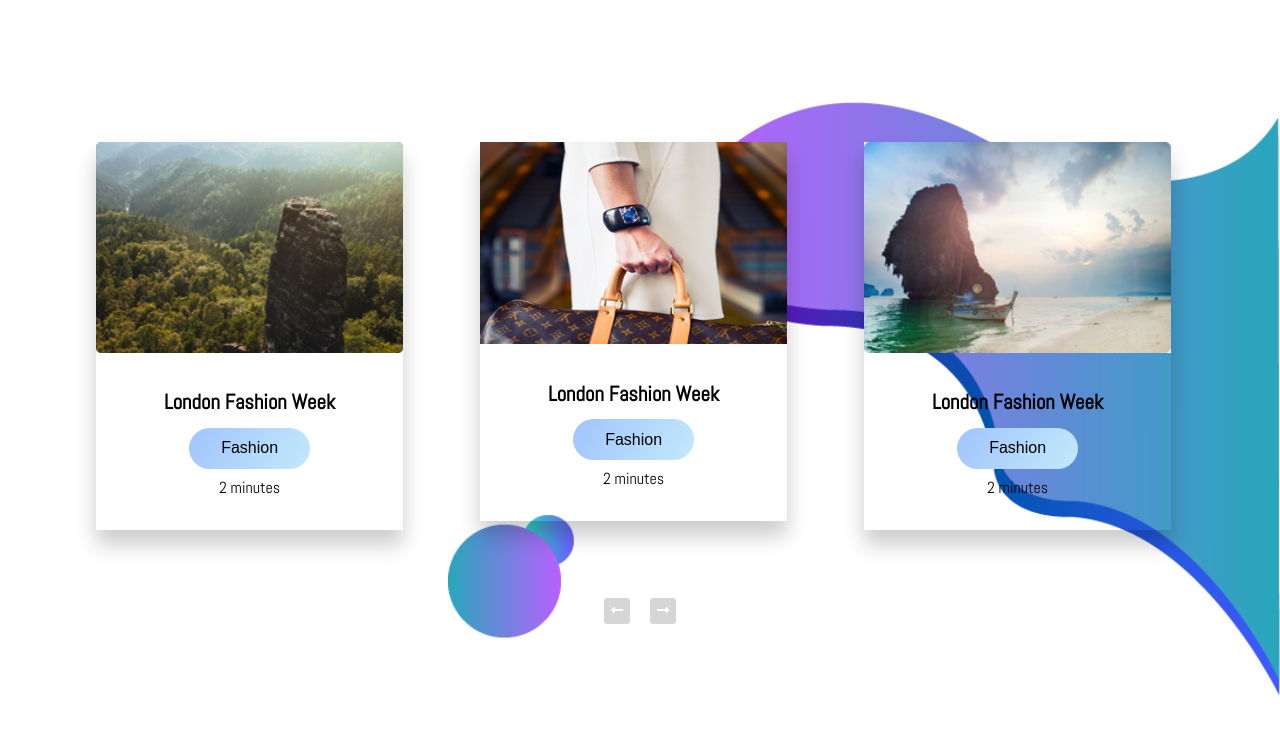
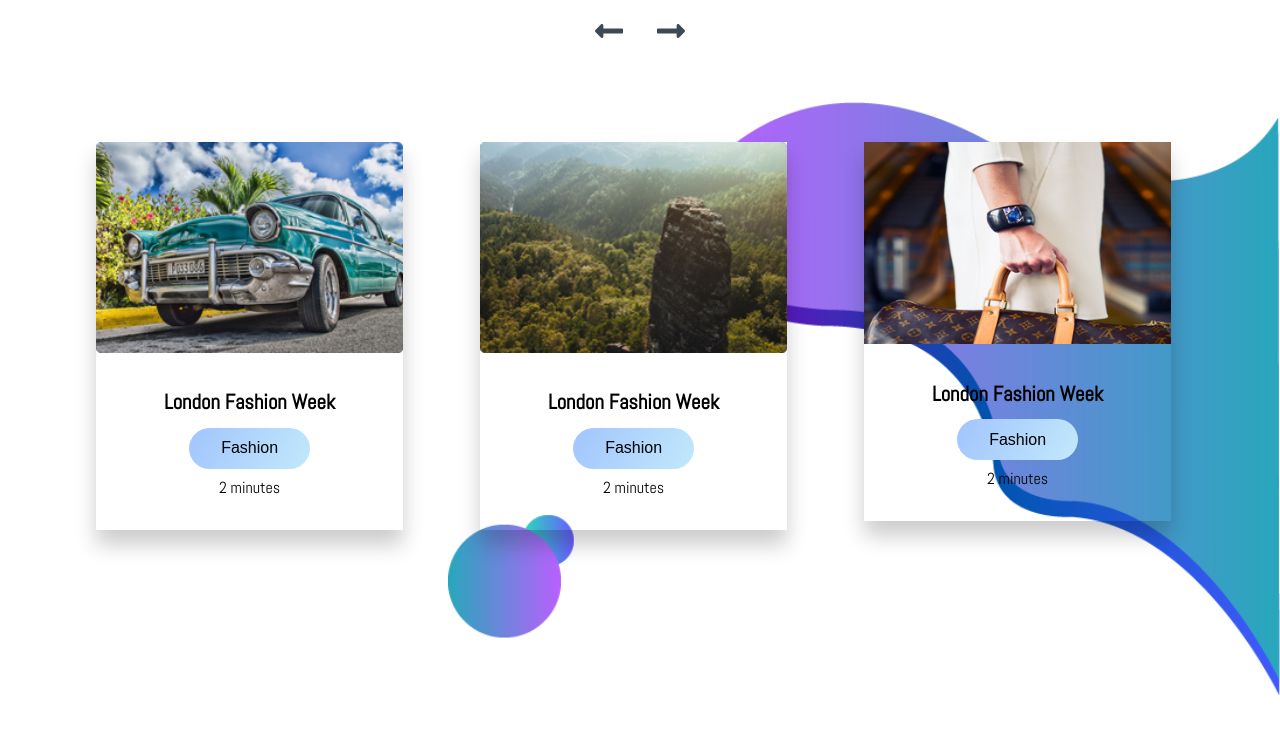
Before and after one commit to jtubay/blogger, a plain HTML site: page index.html in a window 1280 px wide. Shown: the part 968-1702 px from the top of the page. Drawn offline with nearby package versions, Linux system fonts and the light colour scheme; a web font is replaced by a local one.

Commit message:
finished carousel

```diff
--- a/css/style.css
+++ b/css/style.css
@@ -204,6 +204,25 @@ main .blog-content .btn-blog{
 main .blog-content span{
     display: block;
 }
+section .container .owl-nav{
+    position: absolute;
+    top: 0%;
+    margin: 0 auto;
+    width: 100%;
+}
+.owl-nav .owl-prev .owl-nav-prev,
+.owl-nav .owl-next .owl-nav-next{
+    color: var(--text-gray);
+    background: transparent;
+    font-size: 2rem;
+}
+.owl-theme .owl-nav [class*='owl-']:hover{
+    background: transparent;
+    color: var(--text-gray);
+}
+.owl-theme .owl-nav [class*='owl-']{
+    outline: none;
+}
 
 
 
--- a/js/script.js
+++ b/js/script.js
@@ -6,7 +6,7 @@ $(document).ready(()=>{
     })
     $('.owl-carousel').owlCarousel({
         loop:true,
-        autoplay:true,
+        autoplay:false,
         autoplayTimeout:3000,
         dots:false,
         nav:true,
```
